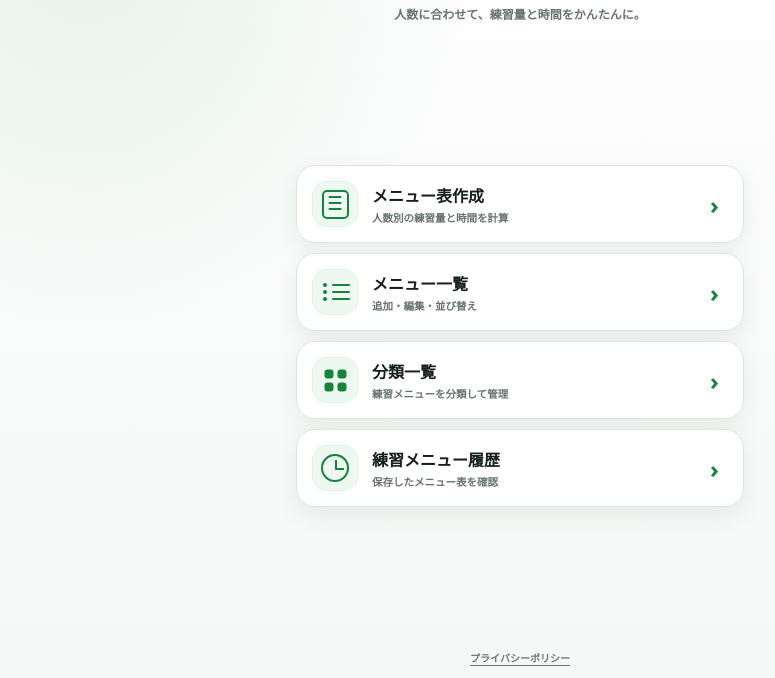
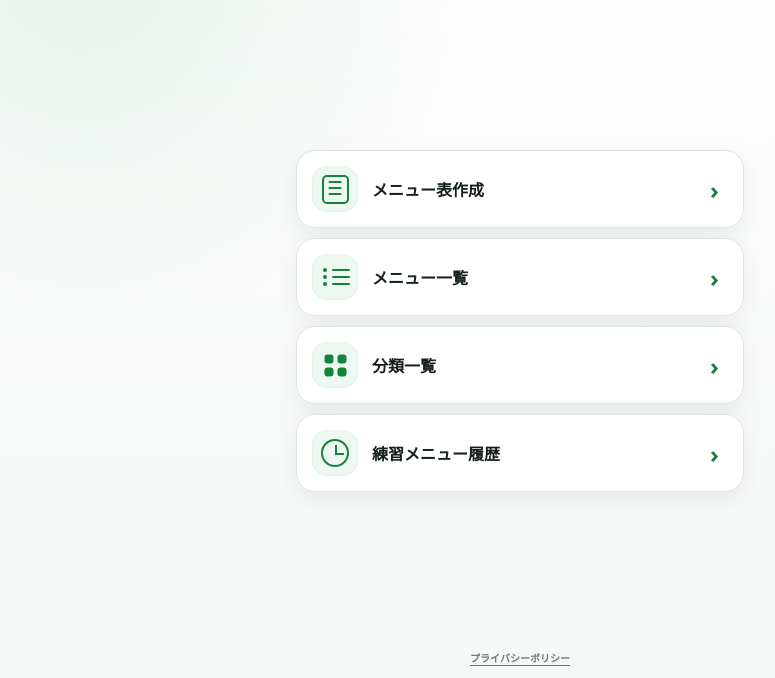
Before and after one commit to manatocookietwitter-lang/training-menu-app, a website: page index.html in a window 1280 px wide. Shown: the part 122-800 px from the top of the page, without its empty margins (120-895 px from the left). Drawn offline with Linux system fonts and the light colour scheme.

Commit message:
Simplify home menu labels

```diff
--- a/index.html
+++ b/index.html
@@ -20,12 +20,11 @@
   <section class="screen active home" id="screen-home">
     <div class="top"><div class="brand">TRAINING PLANNER</div></div>
     <h1 class="title home-title">練習メニュー</h1>
-    <p class="home-lead">人数に合わせて、練習量と時間をかんたんに。</p>
     <div class="home-menu">
-      <button class="home-card" data-go="create"><span class="home-icon icon-plan" aria-hidden="true"></span><span class="home-copy"><strong>メニュー表作成</strong><small>人数別の練習量と時間を計算</small></span><span class="chevron">›</span></button>
-      <button class="home-card" data-go="list"><span class="home-icon icon-list" aria-hidden="true"></span><span class="home-copy"><strong>メニュー一覧</strong><small>追加・編集・並び替え</small></span><span class="chevron">›</span></button>
-      <button class="home-card" data-go="categories"><span class="home-icon icon-categories" aria-hidden="true"></span><span class="home-copy"><strong>分類一覧</strong><small>練習メニューを分類して管理</small></span><span class="chevron">›</span></button>
-      <button class="home-card" data-go="history"><span class="home-icon icon-history" aria-hidden="true"></span><span class="home-copy"><strong>練習メニュー履歴</strong><small>保存したメニュー表を確認</small></span><span class="chevron">›</span></button>
+      <button class="home-card" data-go="create"><span class="home-icon icon-plan" aria-hidden="true"></span><span class="home-copy"><strong>メニュー表作成</strong></span><span class="chevron">›</span></button>
+      <button class="home-card" data-go="list"><span class="home-icon icon-list" aria-hidden="true"></span><span class="home-copy"><strong>メニュー一覧</strong></span><span class="chevron">›</span></button>
+      <button class="home-card" data-go="categories"><span class="home-icon icon-categories" aria-hidden="true"></span><span class="home-copy"><strong>分類一覧</strong></span><span class="chevron">›</span></button>
+      <button class="home-card" data-go="history"><span class="home-icon icon-history" aria-hidden="true"></span><span class="home-copy"><strong>練習メニュー履歴</strong></span><span class="chevron">›</span></button>
     </div>
     <a class="home-footer" href="./privacy.html">プライバシーポリシー</a>
   </section>
--- a/styles.css
+++ b/styles.css
@@ -166,14 +166,6 @@ input {
   letter-spacing: 0.05em;
 }
 
-.home-lead {
-  margin: -2px 0 4px;
-  color: var(--muted);
-  font-size: 12px;
-  font-weight: 750;
-  text-align: center;
-}
-
 .sub-title {
   flex-shrink: 0;
   margin: -3px 0 0;
@@ -308,23 +300,12 @@ input {
 }
 
 .home-copy {
-  display: grid;
-  gap: 3px;
   min-width: 0;
 }
 
 .home-copy strong {
   font-size: 16px;
   font-weight: 950;
-}
-
-.home-copy small {
-  overflow: hidden;
-  color: var(--muted);
-  font-size: 10.5px;
-  font-weight: 750;
-  text-overflow: ellipsis;
-  white-space: nowrap;
 }
 
 .chevron {
@@ -1382,10 +1363,6 @@ input {
     font-size: 29px;
   }
 
-  .home-lead {
-    margin-bottom: 0;
-  }
-
   .home-menu {
     gap: 7px;
   }
--- a/sw.js
+++ b/sw.js
@@ -1,4 +1,4 @@
-const CACHE_NAME = 'training-menu-pwa-v20260806-publish-8';
+const CACHE_NAME = 'training-menu-pwa-v20260809-home-copy-1';
 const ASSETS = ['./','./index.html','./styles.css?v=20260806-1','./app.js?v=20260805-2','./manifest.webmanifest','./privacy.html','./legal.css?v=20260805-1','./icons/favicon-32-v3.png','./icons/apple-touch-icon-v3.png','./icons/icon-192-v3.png','./icons/icon-512-v3.png'];
 self.addEventListener('install', event => {
   event.waitUntil(caches.open(CACHE_NAME).then(cache => cache.addAll(ASSETS)));
```
